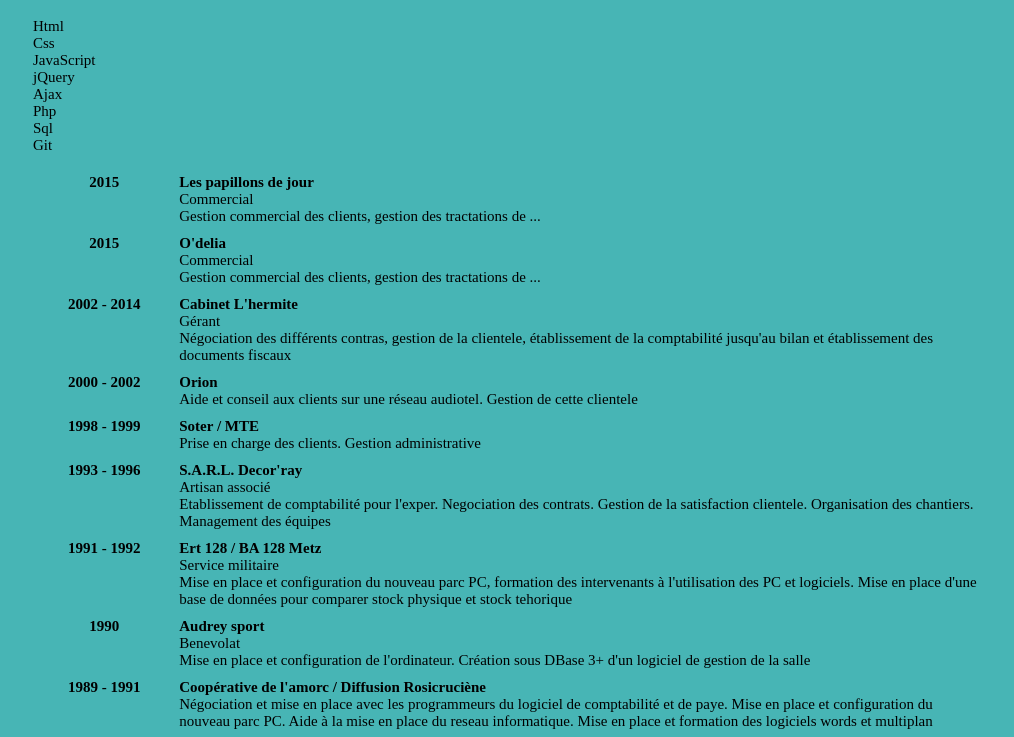
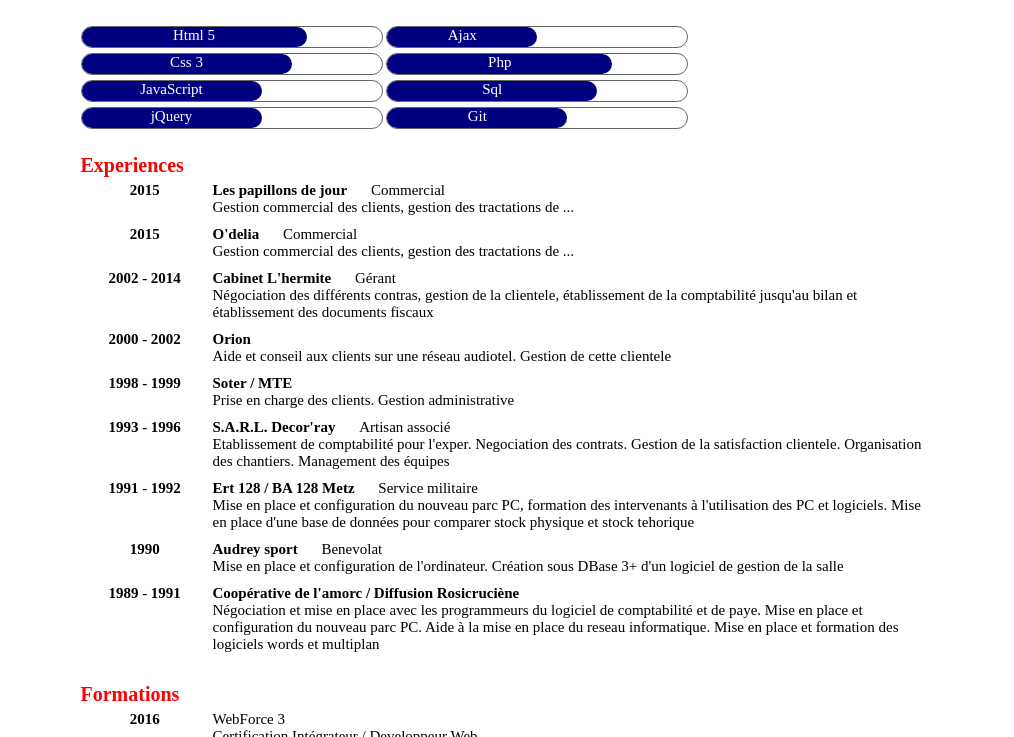
Before and after one commit to ced-77/C_V, a plain HTML site: page index.html in a window 1280 px wide. Shown: the part 141-878 px from the top of the page, without its empty margins (132-1146 px from the left). Drawn offline with Linux system fonts and the light colour scheme.

Commit message:
maj index et css / ajout rep images (logo)

```diff
--- a/index.html
+++ b/index.html
@@ -51,21 +51,43 @@
 
 				<section class="section" id="langages" >
 
-				<p class="langages" id="html" >Html</p>
-				<p class="langages" id="css" >Css</p>
-				<p class="langages" id="javascript" >JavaScript</p>
-				<p class="langages" id="jquery" >jQuery</p>
-				<p class="langages" id="ajax" >Ajax</p>
-				<p class="langages" id="php" >Php</p>
-				<p class="langages" id="sql" >Sql</p>
-				<p class="langages" id="git" >Git</p>
+					<div id="partie1">
+						<div class="conteneur">
+							<p class="langages" id="barreHtml"  >Html 5</p>
+						</div>
 
+						<div class="conteneur">
+							<p class="langages" id="barreCss" >Css 3</p>
+						</div>
+						<div class="conteneur">
+							<p class="langages" id="barreJavascript" >JavaScript</p>
+						</div>
+						<div class="conteneur">
+							<p class="langages" id="barreJquery" >jQuery</p>
+						</div>
+					</div>
+					<div id="partie2">
+						<div class="conteneur">
+							<p class="langages" id="barreAjax" >Ajax</p>
+						</div>
+						<div class="conteneur">
+							<p class="langages" id="barrePhp" >Php</p>
+						</div>
+						<div class="conteneur">
+							<p class="langages" id="barreSql" >Sql</p>
+						</div>
+						<div class="conteneur">
+							<p class="langages" id="barreGit" >Git</p>
+						</div>
+					</div>
 
 				</section>
 
 			<!--         E X P E R I E N C E S      -->
 
 				<section class="section" id="experiences">
+
+				<h2>Experiences</h2>
 
 					<article class="article experiences" >
 						<div class="periode">
@@ -167,22 +189,16 @@
 							<p class="description" >Négociation et mise en place avec les programmeurs du logiciel de comptabilité et de paye. Mise en place et configuration du nouveau parc PC. Aide à la mise en place du reseau informatique. Mise en place et formation des logiciels words et multiplan</p>
 						</div>
 					</article>
+				</section>
+
+			<!-- 	  F O R M A T I O N S          -->
 
 
 
+				<section class="section" id="formations">
 
+				<h2>Formations</h2>
 
-				<article class="article experiences" >
-					<p class="date"></p>
-					<p class="nom_entreprise"></p>
-					<p class="poste"></p>
-					<p class="description"></p>
-				</article>
-			</section>
-
-			<!--              F O R M A T I O N S          -->
-
-			<section class="section" id="formations">
 					<article class="article formations" >
 						<div class="periode">
 							<p class="date">2016</p>
@@ -252,14 +268,17 @@
 							<p class="diplome">1er degé de l'union proféssionnel de comptabilité</p>
 						</div>
 					</article>
-
-
-
 				</section>
 
 			<!--        LOISIR et CENTRES D INTERETS     -->
 
 				<section class="section" id="centres_interets">
+
+					<h2>Centres d'interêts</h2>
+
+					<article class="article centres_interets">
+						<p></p>
+					</article>
 
 				</section>
 
--- a/style.css
+++ b/style.css
@@ -1,6 +1,6 @@
 /*
 	configuration générale
-	wkhtmltopdf
+
 */
 	* {
 		margin: 0;
@@ -13,7 +13,7 @@
 
 	body {
 		font-size: 1.5rem;
-		background-color: #47b5b5;
+		background-color: white;
 	}
 
 	header, main, footer {
@@ -24,14 +24,40 @@
 
 	}
 
+	h1 {
+		font-size: 3rem;
+		text-align: center;
+		margin-bottom: 1rem;
+	}
+
+	h2 {
+		color : red;
+		font-size: 2rem;
+		margin-bottom: .5rem;
+	}
 
 	.section {
 		padding-top: 2rem;
 	}
 
+	.civilite, #langages, #experiences, #formations, #centres_interets {
+		margin-left: 5%;
+		margin-right: 5%;
+
+	}
+
+
+
+
+
+/*
+	Presentation
+*/
+
 	#nom, #prenom {
 		display: inline-block;
 		font-size: 2rem;
+		font-weight: bold;
 
 	}
 
@@ -41,13 +67,6 @@
 
 	#permis {
 		text-align: right;
-}
-
-
-
-h1 {
-	text-align: center;
-	margin-bottom: 1rem;
 	}
 
 	.coordonees{
@@ -62,7 +81,114 @@ h1 {
 		margin-right: 2rem;
 	}
 
-.periode, .entreprise, .ecole_diplome {
+
+/*
+	Configuration des langages
+*/
+
+	#partie1, #partie2 {
+		display: inline-block;
+
+	}
+
+	#partie1 {
+		left: 5rem;
+	}
+
+	#partie2 {
+		right: 5rem;
+	}
+
+
+	.langages, .conteneur {
+		-webkit-border-radius: 5rem;
+		-moz-border-radius: 5rem;
+		border-radius: 5rem;
+
+	}
+
+
+	.conteneur {
+		border: .1rem solid #666;
+	    width: 30rem;
+	    height: 2rem;
+	    margin-bottom: .5rem;
+
+	}
+
+
+	#barreHtml {
+		background: navy;
+		color : white;
+		text-align: center;
+	    height:100%;
+	    width:75%;
+	}
+
+	#barreCss {
+		background: navy;
+		color : white;
+		text-align: center;
+	    height:100%;
+	    width:70%;
+	}
+
+	#barreJavascript {
+		background: navy;
+		color : white;
+		text-align: center;
+	    height:100%;
+	    width:60%;
+	}
+
+	#barreJquery {
+		background: navy;
+		color : white;
+		text-align: center;
+	    height:100%;
+	    width:60%;
+	}
+
+	#barreAjax {
+		background: navy;
+		color : white;
+		text-align: center;
+	    height:100%;
+	    width:50%;
+	}
+
+	#barrePhp {
+		background: navy;
+		color : white;
+		text-align: center;
+	    height:100%;
+	    width:75%;
+	}
+
+	#barreSql {
+		background: navy;
+		color : white;
+		text-align: center;
+	    height:100%;
+	    width:70%;
+	}
+
+	#barreGit {
+		background: navy;
+		color : white;
+		text-align: center;
+	    height:100%;
+	    width:60%;
+	}
+
+
+
+
+/*
+	Configuration de l'experience par les entreprises et formation
+*/
+
+	.periode, .entreprise, .nom_entreprise, .poste, .ecole_diplome {
 		display: inline-block;
 	}
 
@@ -78,6 +204,10 @@ h1 {
 
 	}
 
+	.poste {
+		margin-left : 2rem;
+	}
+
 	.date, .nom_entreprise{
 		font-weight: bold;
 	}
@@ -85,3 +215,8 @@ h1 {
 	article.experiences, article.formations {
 		margin-bottom: 1rem;
 	}
+
+
+/*
+	Configuration des centres d'interets
+*/
```
Also changed, not shown: images/18745-ajax-logo.png (added), images/git.png (added), images/html_css_jquery_php.jpg (added), images/js1_0.png (added), images/sql.png (added). Lines whose indentation alone changed are shown as unchanged.
